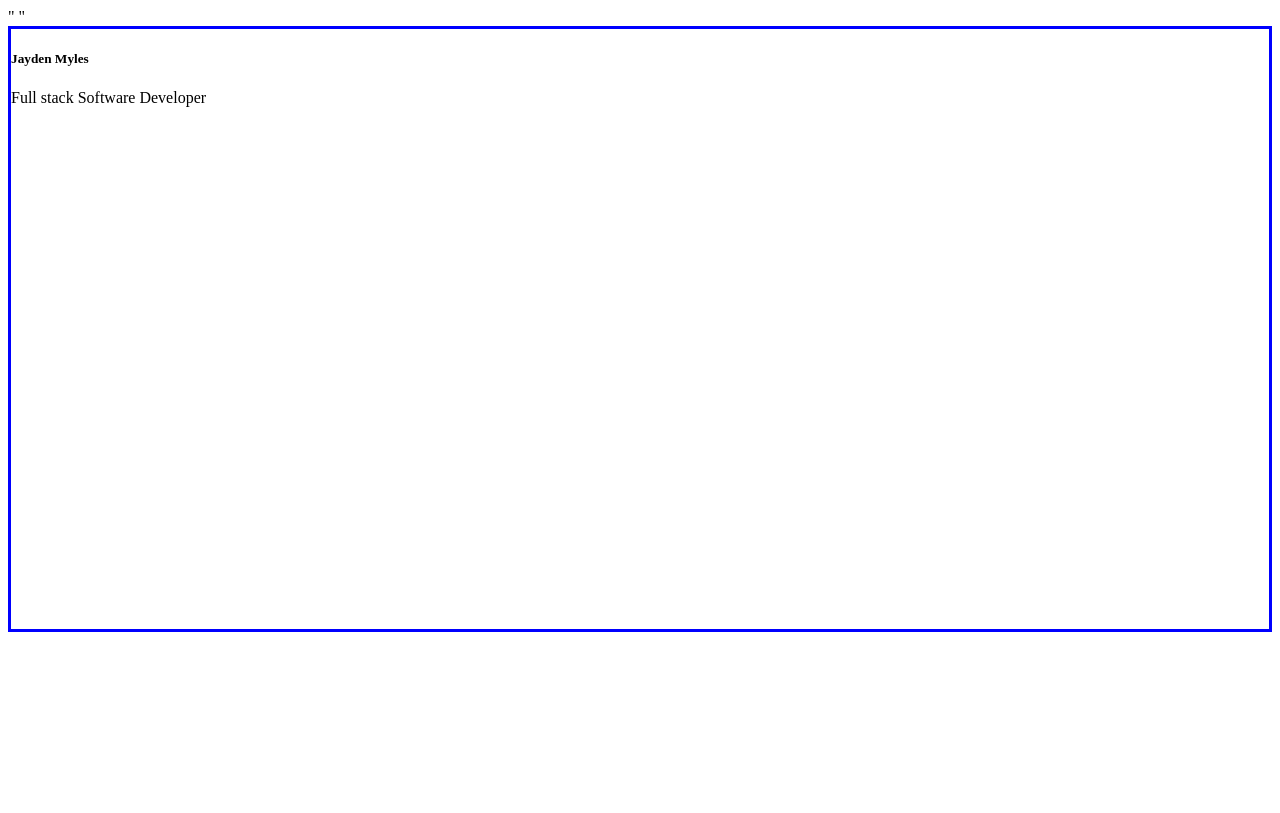
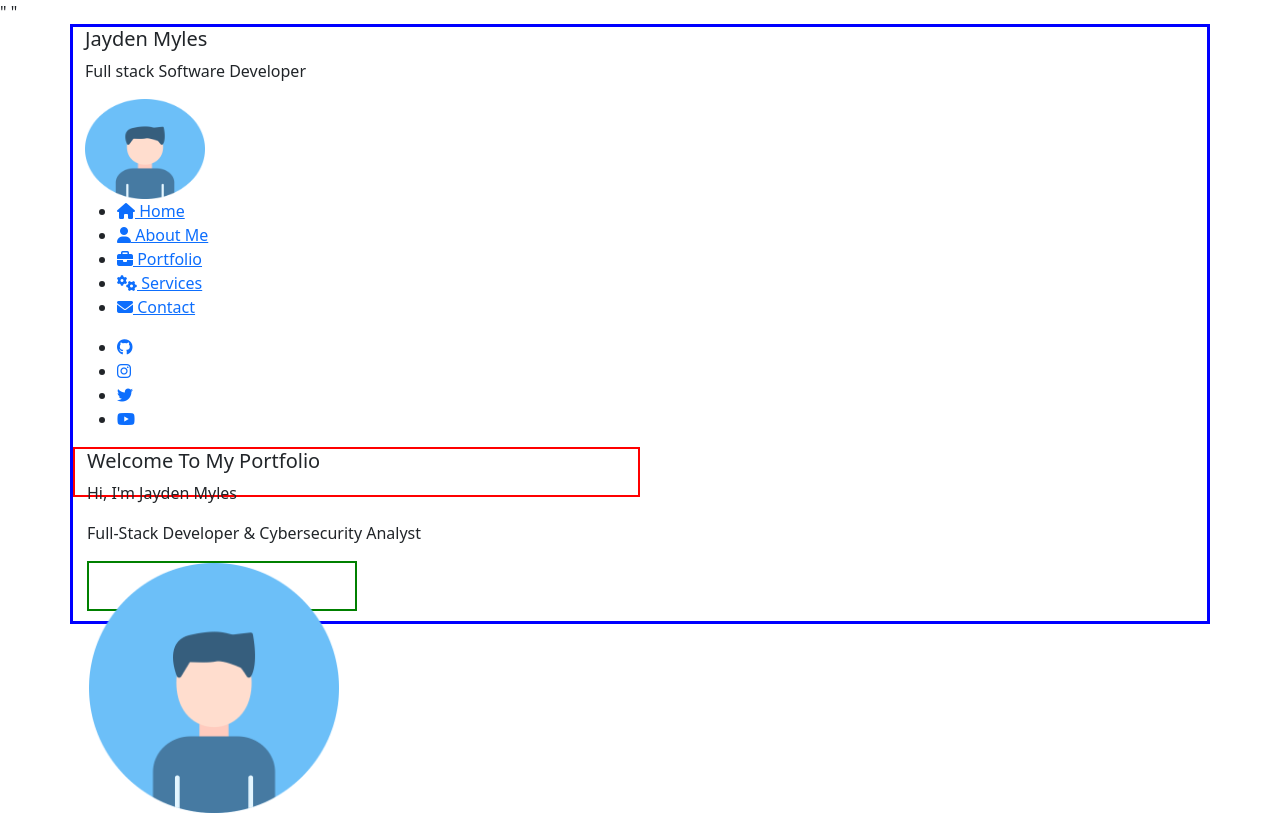
Before and after one commit to mylxs-codes/jayden_profile, a plain HTML site: page index.html in a window 1280 px wide. Drawn offline with nearby package versions, Linux system fonts and the light colour scheme.

Commit message:
created sidebar links and main-body content

```diff
--- a/index.html
+++ b/index.html
@@ -2,10 +2,11 @@
 <html>
     <head>
         <title>jayden</title>
-        <link rel-"icon" type-"image/png" href-"favicon/favicon.png">
-        <link href="<link href="https://cdn.jsdelivr.net/npm/bootstrap@5.0.2/dist/css/bootstrap.min.css" rel="stylesheet" integrity="sha384-EVSTQN3/azprG1Anm3QDgpJLIm9Nao0Yz1ztcQTwFspd3yD65VohhpuuCOmLASjC" crossorigin="anonymous">"
+        <link rel="icon" type="profile-image" href= "favicon/favicon.png">
+        <link href="https://cdn.jsdelivr.net/npm/bootstrap@5.0.2/dist/css/bootstrap.min.css" rel="stylesheet" integrity="sha384-EVSTQN3/azprG1Anm3QDgpJLIm9Nao0Yz1ztcQTwFspd3yD65VohhpuuCOmLASjC" crossorigin="anonymous">"
         <script src="https://cdn.jsdelivr.net/npm/@popperjs/core@2.9.2/dist/umd/popper.min.js" integrity="sha384-IQsoLXl5PILFhosVNubq5LC7Qb9DXgDA9i+tQ8Zj3iwWAwPtgFTxbJ8NT4GN1R8p" crossorigin="anonymous"></script>
         <script src="https://cdn.jsdelivr.net/npm/bootstrap@5.0.2/dist/js/bootstrap.min.js" integrity="sha384-cVKIPhGWiC2Al4u+LWgxfKTRIcfu0JTxR+EQDz/bgldoEyl4H0zUF0QKbrJ0EcQF" crossorigin="anonymous"></script>"
+        <script src="https://kit.fontawesome.com/6bf3cfdbd7.js" crossorigin="anonymous"></script>
     </head>
     <body>
         <!--container-->
@@ -19,16 +20,84 @@
                     </div>
 
                     <!--brand-logo-->
-                    <div class="brand-logo"></div>
+                    <div class="brand-logo">
+                        <img src="logo/logo.png" height="100px" width="120px" alt="profile-image">
+                    </div>
 
                     <!--side-menu-links-->
-                    <div class="side-menu"></div>
+                    <div class="side-menu">
+                        <ul>
+                         <li>
+                            <a href="index.html">
+                                <i class="fa-solid fa-house"></i> Home
+                            </a>
+                         </li>
+                         <li>
+                            <a href="about.html">
+                              <i class="fa-solid fa-user"></i> About Me
+                            </a>
+                         </li>
+                         <li>
+                            <a href="portfolio.html">
+                                <i class="fa-solid fa-briefcase"></i> Portfolio
+                            </a>
+                         </li>
+                         <li>
+                            <a href="services.html">
+                               <i class="fa-solid fa-gears"></i> Services
+                            </a>
+                         </li>
+                         <li>
+                            <a href="contact.html">
+                                <i class="fa-solid fa-envelope"></i> Contact
+                            </a>
+                         </li>
+
+                        </ul>
+                    </div>
 
                     <!--social-media-icons-->
-                    <div class="social-media"></div>
+                    <div class="social-media">
+                        <ul>
+                            <li>
+                                <a href="#">
+                                  <i class="fa-brands fa-github"></i>
+                                </a>
+                            </li>
+                            <li>
+                                <a href="#">
+                                   <i class="fa-brands fa-instagram"></i>
+                                </a>
+                            </li>
+                            <li>
+                                <a href="#">
+                                   <i class="fa-brands fa-twitter"></i>
+                                </a>
+                            </li>
+                            <li>
+                                <a href="#">
+                                   <i class="fa-brands fa-youtube"></i>
+                                </a>
+                            </li>
+                        </ul>
+                    </div>
 
                 </div>
-                <div class="main-body"></div>
+
+                <!--main-body-->
+                <div class="main-body">
+                    <div class="row">
+                        <div class="col-sm-6" style="border:2px solid red;height:50px">
+                            <h5>Welcome To My Portfolio</h5>
+                            <p>Hi, I'm Jayden Myles</p>
+                            <p>Full-Stack Developer & Cybersecurity Analyst </p>
+                            <a href="portffolio.html"
+                        </div>
+                        <div class="col-sm-6" style="border:2px solid green;height:50px">
+                            <img src="images/image.png" width="250px" height="250px" alt="profile image">
+                        </div>
+                    </div>
+                </div>
         </div>
     </body>
 </html>
```
Also changed, not shown: images/image.png (added), logo/logo.png (added).
